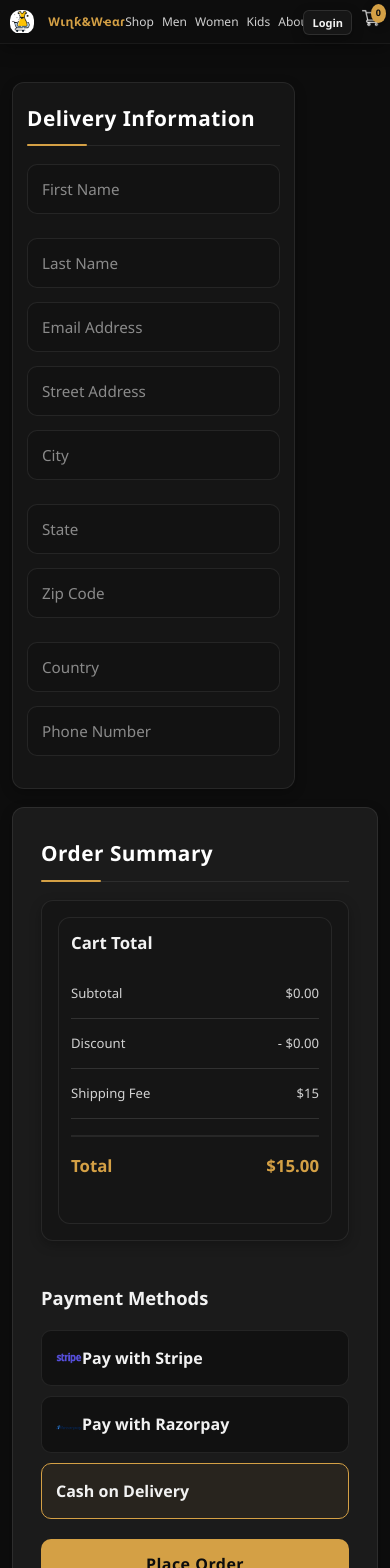
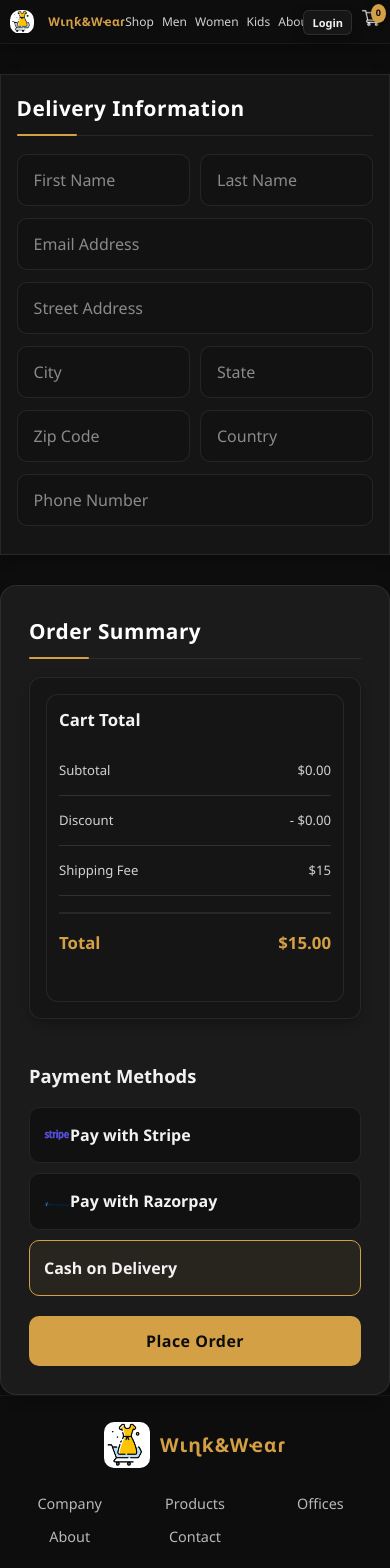
Before and after one commit to PriyanshuSingh10114/winkwear, a React (Vite) app in the folder FrontEnd/: page /place-order in a window 390 px wide. Shown: the top 1568 px of the page. Built offline with nearby package versions, Linux system fonts and the light colour scheme; no server answers.

Commit message:
fixing minor bugs

```diff
--- a/FrontEnd/src/Components/CartItems/CartItems.css
+++ b/FrontEnd/src/Components/CartItems/CartItems.css
@@ -6,152 +6,6 @@
   margin: 100px 170px;
   color: #e6e6e6; /* Soft white */
 }
-
-/* Responsive styles */
-@media (max-width: 1024px) {
-  .cartitems {
-    margin: 60px 30px;
-  }
-  .cartitems-format-main {
-    gap: 30px;
-    font-size: 16px;
-  }
-  .cartitems-down {
-    gap: 20px;
-  }
-  .cartitems-total {
-    margin-right: 40px;
-    padding: 18px;
-  }
-  .cartitems-promobox {
-    width: 320px;
-  }
-}
-
-/* ===== STRICT MOBILE CART (PHONES ONLY) ===== */
-@media (max-width: 480px) {
-
-  /* Page spacing */
-  .cartitems {
-    margin: 16px 8px;
-  }
-
-  /* Hide desktop table header */
-  .cartitems-format-main {
-    display: none;
-  }
-
-  /* Each cart item becomes a card */
-  .cartitems-format {
-    display: grid;
-    grid-template-columns: 64px 1fr;
-    gap: 12px;
-    padding: 12px;
-    margin-bottom: 14px;
-    background: #151515;
-    border-radius: 12px;
-    border: 1px solid rgba(255,255,255,0.08);
-    box-shadow: 0 4px 14px rgba(0,0,0,0.35);
-    font-size: 13px;
-  }
-
-  /* Product image */
-  .carticon-product-icon {
-    width: 64px;
-    height: 64px;
-    border-radius: 10px;
-  }
-
-  /* Product details stack */
-  .cartitems-format > *:not(img) {
-    grid-column: 2;
-  }
-
-  /* Quantity controls */
-  .cartitems-quantity-controls {
-    margin-top: 6px;
-    gap: 10px;
-  }
-
-  .cartitems-quantity-controls button {
-    padding: 6px 12px;
-    font-size: 14px;
-  }
-
-  /* Remove icon */
-  .cartitems-remove-icon {
-    width: 20px;
-    margin-top: 6px;
-  }
-
-  /* Bottom section stacks */
-  .cartitems-down {
-    flex-direction: column;
-    gap: 18px;
-    margin: 30px 0;
-  }
-
-  /* Totals card */
-  .cartitems-total {
-    width: 100%;
-    margin: 0;
-    padding: 16px;
-    border-radius: 14px;
-  }
-
-  .cartitems-total-item {
-    font-size: 15px;
-  }
-
-  .cartitems-total-item:last-child {
-    font-size: 17px;
-  }
-
-  /* Checkout button */
-  .cartitems-total button {
-    width: 100%;
-    height: 48px;
-    font-size: 16px;
-    border-radius: 10px;
-  }
-
-  /* Promo section */
-  .cartitems-promocode {
-    font-size: 14px;
-  }
-
-  .cartitems-promobox {
-    width: 100%;
-    height: 46px;
-    padding: 0 10px;
-  }
-
-  .cartitems-promocode input {
-    width: 60%;
-    font-size: 13px;
-  }
-
-  .cartitems-promocode button {
-    width: 38%;
-    height: 36px;
-    font-size: 13px;
-  }
-
-  /* Offers box */
-  .available-offers-box {
-    padding: 12px;
-    font-size: 13px;
-  }
-
-  .available-offers-box h3 {
-    font-size: 15px;
-  }
-
-  .available-offers-box li {
-    font-size: 13px;
-  }
-}
-
 
 /* Divider */
 .cartitems hr {
@@ -426,3 +280,169 @@
 .friday-offer-dim {
   opacity: 0.6;
 }
+
+/* Responsive styles */
+@media (max-width: 1024px) {
+  .cartitems {
+    margin: 60px 30px;
+  }
+  .cartitems-format-main {
+    gap: 30px;
+    font-size: 16px;
+  }
+  .cartitems-down {
+    gap: 20px;
+  }
+  .cartitems-total {
+    margin-right: 40px;
+    padding: 18px;
+  }
+  .cartitems-promobox {
+    width: 320px;
+  }
+}
+
+/* ===============================
+   CART — MOBILE (FIXED ALIGNMENT)
+   =============================== */
+  @media (max-width: 480px) {
+
+  .cartitems {
+    margin: 14px 10px;
+  }
+
+  /* Hide header */
+  .cartitems-format-main {
+    display: none;
+  }
+
+  /* Cart item card */
+  .cartitems-format {
+    display: grid;
+    grid-template-columns: 72px 1fr;
+    grid-template-rows: auto auto auto auto;
+    gap: 8px 12px;
+    padding: 14px;
+    margin-bottom: 14px;
+    background: #151515;
+    border-radius: 14px;
+    border: 1px solid rgba(255,255,255,0.08);
+    box-shadow: 0 4px 14px rgba(0,0,0,0.35);
+    font-size: 14px;
+    position: relative;
+  }
+
+  /* Product image */
+  .carticon-product-icon {
+    width: 72px;
+    height: 72px;
+    border-radius: 10px;
+    grid-row: 1 / span 4;
+  }
+
+  /* Product name */
+  .cartitems-format p {
+    font-weight: 600;
+    font-size: 14px;
+  }
+
+  /* Price */
+  .cartitems-format span {
+    color: #d4a045;
+    font-weight: 600;
+  }
+
+  /* Quantity controls */
+  .cartitems-quantity-controls {
+    display: flex;
+    align-items: center;
+    gap: 10px;
+    margin-top: 4px;
+  }
+
+  .cartitems-quantity-controls button {
+    padding: 6px 10px;
+    font-size: 14px;
+  }
+
+  /* Total price */
+  .cartitems-format h4 {
+    font-size: 15px;
+    font-weight: 700;
+    color: #eab862;
+    margin-top: 4px;
+  }
+
+  /* Remove icon (top-right) */
+  .cartitems-remove-icon {
+    position: absolute;
+    top: 12px;
+    right: 12px;
+    width: 18px;
+  }
+
+  /* Bottom section */
+  .cartitems-down {
+    flex-direction: column;
+    gap: 18px;
+    margin: 28px 0;
+  }
+
+  /* Totals card */
+  .cartitems-total {
+    width: 100%;
+    margin: 0;
+    padding: 16px;
+    border-radius: 14px;
+  }
+
+  .cartitems-total-item {
+    font-size: 15px;
+  }
+
+  .cartitems-total-item:last-child {
+    font-size: 17px;
+  }
+
+  /* Checkout button */
+  .cartitems-total button {
+    width: 100%;
+    height: 46px;
+    font-size: 16px;
+    border-radius: 10px;
+  }
+
+  /* Promo box */
+  .cartitems-promobox {
+    width: 100%;
+    height: 46px;
+    padding: 0 10px;
+  }
+
+  .cartitems-promocode input {
+    width: 60%;
+    font-size: 13px;
+  }
+
+  .cartitems-promocode button {
+    width: 38%;
+    height: 36px;
+    font-size: 13px;
+  }
+
+
+
+  /* Offers box */
+  .available-offers-box {
+    padding: 12px;
+    font-size: 13px;
+  }
+
+  .available-offers-box h3 {
+    font-size: 15px;
+  }
+
+  .available-offers-box li {
+    font-size: 13px;
+  }
+}
--- a/FrontEnd/src/Components/ProductDisplay/ProductDisplay.css
+++ b/FrontEnd/src/Components/ProductDisplay/ProductDisplay.css
@@ -340,28 +340,45 @@
     margin: 16px var(--page-side-gap);
   }
 
-  /* LEFT SIDE */
+  /* IMAGE SECTION */
   .productdisplay-left {
     gap: 12px;
+    align-items: center;
   }
 
+  /* MAIN IMAGE CONTAINER — RESPONSIVE */
   .productdisplay-img {
-    min-width: 280px;
-    min-height: 300px;
+    width: 100%;
+    max-width: 100%;
+    aspect-ratio: 3 / 4;        /* 👈 keeps product proportions */
     border-radius: 10px;
+    overflow: hidden;
+    background: #161616;
+    display: flex;
+    align-items: center;
+    justify-content: center;
   }
 
+  /* MAIN IMAGE */
   .productdisplay-main-img {
-    object-fit: contain;
+    width: 100%;
+    height: 100%;
+    object-fit: contain;        /* 👈 no crop, no zoom */
   }
 
+  /* THUMBNAILS */
   .productdisplay-img-list {
+    display: flex;
     gap: 8px;
+    overflow-x: auto;
+    padding-bottom: 4px;
   }
 
   .thumb-btn img {
     width: 48px;
     height: 68px;
+    object-fit: cover;
+    border-radius: 8px;
   }
 
   /* RIGHT SIDE */
@@ -374,14 +391,6 @@
     font-size: 20px;
     padding-left: 8px;
     border-left-width: 3px;
-  }
-
-  .productdisplay-right-stars {
-    gap: 6px;
-  }
-
-  .productdisplay-right-prices {
-    gap: 12px;
   }
 
   .productdisplay-right-price-new {
@@ -397,55 +406,15 @@
     line-height: 1.6;
   }
 
-  /* SIZE */
-  .size-heading {
-    font-size: 14px;
-  }
-
-  .size-option {
-    padding: 6px 12px;
-    font-size: 14px;
-  }
-
   /* CART */
   .cart-controls {
+    flex-direction: column;
     gap: 12px;
   }
 
-  .quantity-controls {
-    padding: 6px 8px;
-  }
-
-  .qty-btn {
-    font-size: 18px;
-  }
-
-  .qty-display {
-    font-size: 15px;
-  }
-
   .add-cart-btn {
-    padding: 12px 18px;
+    width: 100%;
+    padding: 12px;
     font-size: 14px;
   }
-
-  /* META */
-  .productdisplay-right-category {
-    font-size: 13px;
-  }
-
-  /* TOAST */
-  .pd-toast {
-    font-size: 14px;
-    padding: 10px 12px;
-    right: 10px;
-    left: 10px;
-  }
-
-  /* ZOOM */
-  .pd-zoom {
-    width: 95%;
-    height: 80vh;
-    padding: 10px;
-  }
 }
--- a/FrontEnd/src/Pages/CSS/PlaceOrder.css
+++ b/FrontEnd/src/Pages/CSS/PlaceOrder.css
@@ -158,7 +158,8 @@ body {
 
   /* Input Rows (Fix Alignments) */
   .input-group {
-  display: flex;
+  display: grid;
+  grid-template-columns: 1fr 1fr;   /* ALWAYS 2 columns */
   gap: 16px;
   width: 100%;
 }
@@ -405,35 +406,69 @@ body {
     }
   }
 
-/* ===== STRICT MOBILE PLACE ORDER (PHONES ONLY) ===== */
   @media (max-width: 480px) {
 
-  /* Page container */
+
+    .left-side {
+      padding: clamp(14px, 4vw, 18px);
+    }
+
+    .input-label {
+      font-size: clamp(0.85rem, 3.2vw, 0.95rem);
+      margin-bottom: 6px;
+    }
+
+    .input-box {
+      padding: clamp(12px, 3.5vw, 14px);
+      font-size: clamp(0.9rem, 3.5vw, 1rem);
+      border-radius: 10px;
+      margin-bottom: 12px;
+    }
+
+    .input-group {
+      flex-direction: column;
+      gap: clamp(8px, 3vw, 12px);
+    }
+
+    .input-box {
+      width: 100%;
+      max-width: 100%;
+      padding: 14px 16px;
+      font-size: 1rem;
+    }
+
     .place-order-container {
-    flex-direction: column;
-    gap: 18px;
-    margin: 20px auto;
-    padding: 0 12px;
+      width: 100%;
+      max-width: 100%;
+      margin: 0;
+      padding: 0;
     }
 
     /* Cards */
+    .left-side {
+      width: 100%;
+      max-width: 100%;
+      margin: 0;
+      border-radius: 0;
+    }
+
+    .right-side {
+      width: 100%;
+      max-width: 100%;
+    }
+
     .left-side,
     .right-side {
-    padding: 18px 14px;
-    border-radius: 12px;
-    min-height: auto;
-    box-shadow: var(--shadow-sm);
-    transform: none;
+      min-height: unset !important;
     }
 
-  /* Remove hover lift on touch */
     .left-side:hover,
     .right-side:hover {
       transform: none;
       box-shadow: var(--shadow-sm);
     }
 
-  /* Disable sticky summary */
+
     .right-side {
       position: static;
       top: auto;
@@ -457,12 +492,6 @@ body {
     .input-group {
       flex-direction: column;
       gap: 10px;
-  }
-
-  .input-box {
-    padding: 14px 14px;
-    font-size: 0.95rem;
-    margin-bottom: 14px;
     }
 
     /* Summary card */
```
Lines whose indentation alone changed are shown as unchanged.
